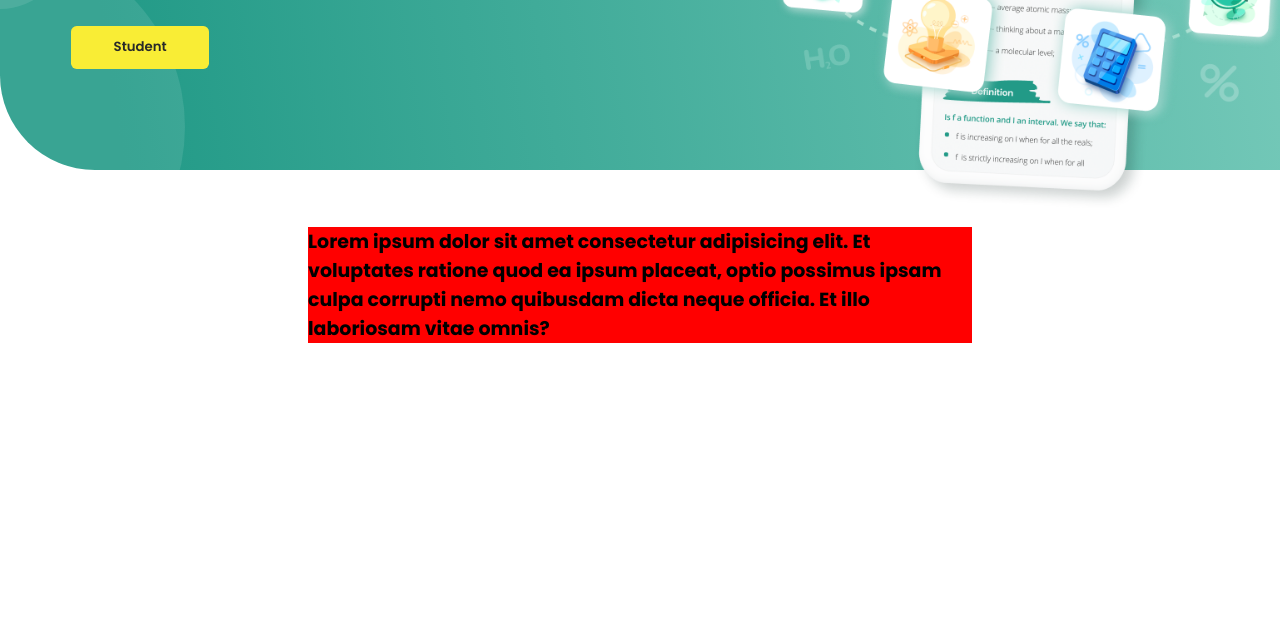
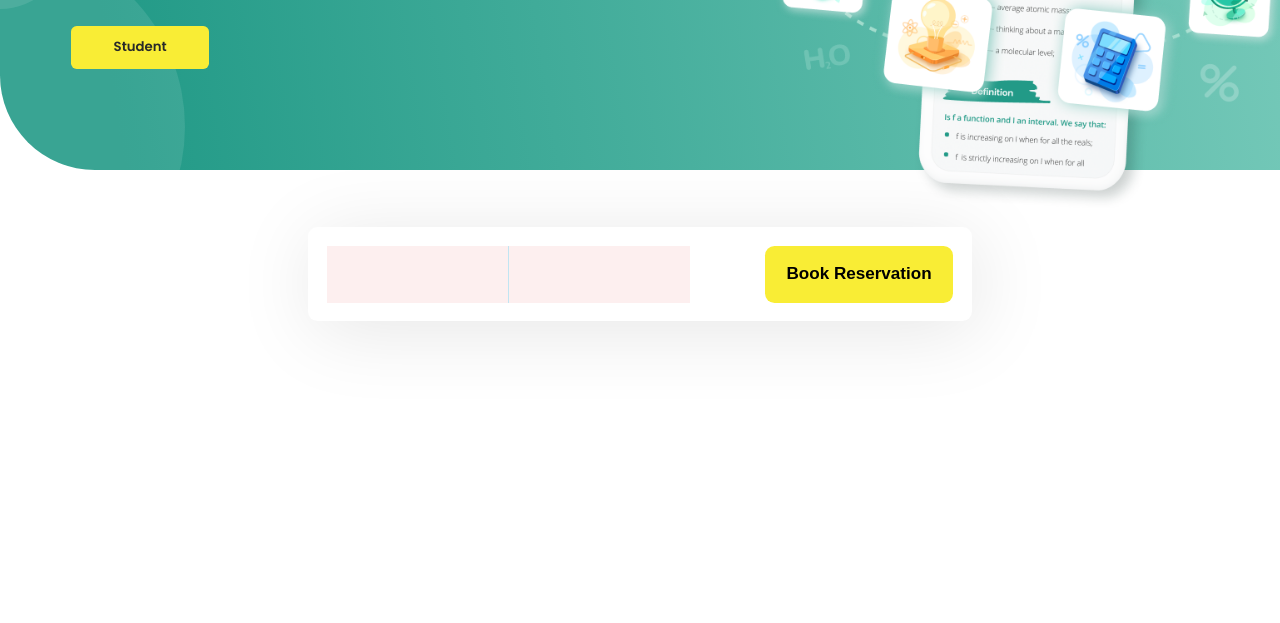
Before and after one commit to sadabdhrubo1997/ramim, a plain HTML site: page index.html in a window 1280 px wide. Shown: the part 344-967 px from the top of the page. After the commit the page ends 945 px from the top, so only its background shows below. Drawn offline with Linux system fonts and the light colour scheme.

Commit message:
form half done

```diff
--- a/assets/resources/css/_formArea.scss
+++ b/assets/resources/css/_formArea.scss
@@ -1,6 +1,70 @@
 #formArea {
-    background-color: red;
     margin: 0 auto;
     margin-top: 6rem;
     max-width: 70rem;
+    height: 10rem;
+    padding: 2rem;
+    border-radius: 1rem;
+    -webkit-border-radius: 1rem;
+    -moz-border-radius: 1rem;
+    -ms-border-radius: 1rem;
+    -o-border-radius: 1rem;
+    background: #FFFFFF;
+    box-shadow: .5rem 1rem 80px rgba(0, 0, 0, 0.1);
+
+    .wrapper {
+        height: 100%;
+        width: 100%;
+        display: flex;
+        justify-content: space-between;
+
+
+
+        .left {
+            width: 58%;
+            background-color: rgb(253, 239, 239);
+            display: flex;
+            justify-content: space-between;
+
+            .line{
+                width: 0.1rem;
+                height: 100%;
+                background-color: rgba(193, 229, 242, 1);
+
+            }
+
+        }
+
+        .right {
+            width: 30%;
+
+            button {
+                width: 100%;
+                height: 100%;
+                cursor: pointer;
+                border-radius: 1rem;
+                -webkit-border-radius: 1rem;
+                -moz-border-radius: 1rem;
+                -ms-border-radius: 1rem;
+                -o-border-radius: 1rem;
+                border: none;
+                outline: none;
+                font-size: 1.8rem;
+                font-weight: 700;
+                color: #000000;
+                background-color: rgba(249, 237, 53, 1);
+
+                transition: .3s;
+                -webkit-transition: .3s;
+                -moz-transition: .3s;
+                -ms-transition: .3s;
+                -o-transition: .3s;
+
+                &:hover {
+                    background-color: rgb(231, 218, 35);
+                }
+            }
+        }
+
+    }
 }
--- a/assets/resources/css/style.scss
+++ b/assets/resources/css/style.scss
@@ -12,7 +12,7 @@ html{
 
 
 .container{
-    width: 120rem;
+    max-width: 120rem;
     margin: 0 auto;
 }
 
--- a/index.html
+++ b/index.html
@@ -39,8 +39,9 @@
             <div class="container">
                 <div class="wrapper">
                     <div class="left">
-                        <h1>Which Exam You Want To Give Today?.</h1>
-                        <p>We are a nonprofit with the mission to provide a free world class exam platform for anyone, anywhere.</p>
+                        <h1>Which Exam You Want To Give Today?</h1>
+                        <p>We are a nonprofit with the mission to provide a free world class exam platform for anyone,
+                            anywhere.</p>
                         <a href="#" class="studentBtn">Student</a>
 
                     </div>
@@ -56,7 +57,23 @@
 
 
     <div id="formArea">
-        <h1>Lorem ipsum dolor sit amet consectetur adipisicing elit. Et voluptates ratione quod ea ipsum placeat, optio possimus ipsam culpa corrupti nemo quibusdam dicta neque officia. Et illo laboriosam vitae omnis?</h1>
+        <form class="wrapper">
+            <div class="left">
+                <div class="subject">
+                    <div class="top"></div>
+                    <div class="bottom"></div>
+                </div>
+                <span class="line"></span>
+                <div class="class">
+                    <div class="top"></div>
+                    <div class="bottom"></div>
+                </div>
+            </div>
+            <div class="right">
+                <button type="submit">Book Reservation</button>
+            </div>
+        </form>
+
     </div>
 
     <div>
```
Also changed, not shown: assets/resources/css/style.css, 1 other file.
